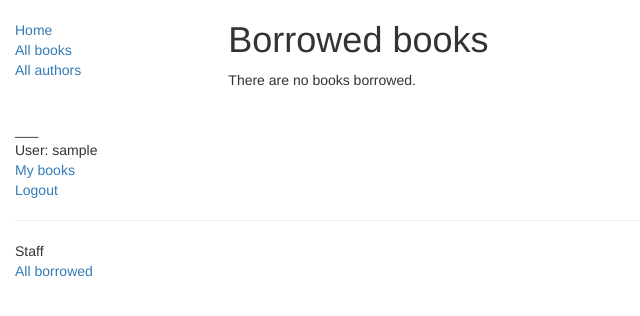
After one commit to Rokyl/locallibrary, a Django app: a page that uses locallibrary/catalog/templates/base_generic.html in a window 1280 px wide. The commit adds this page. Shown: the top 316 px of the page, without its empty margins (0-640 px from the left). Run offline with Django 3.2, Linux system fonts and the light colour scheme; the visitor is signed in with stand-in values (Sample User, id 1); data that the repository does not hold is empty; some libraries are stand-ins or nearby versions.

Commit message:
User permissions

```diff
--- a/locallibrary/catalog/templates/base_generic.html
+++ b/locallibrary/catalog/templates/base_generic.html
@@ -61,7 +61,13 @@
      <li><a href="{% url 'login'%}?next={{request.path}}">Login</a></li>
    {% endif %}
   </ul>
-
+    <ul class="sidebar-nav">
+    {% if user.is_superuser %}
+    <hr>
+        <li>Staff</li>
+         <li><a href="{% url 'staff-borrowed' %}">All borrowed</a></li>
+    {% endif %}
+    </ul>
 </div>
 </body>
 </html>
--- /dev/null
+++ b/locallibrary/catalog/templates/catalog/bookinstance_list_borrowed_staff.html
@@ -0,0 +1,20 @@
+{% extends "base_generic.html" %}
+
+{% block content %}
+    <h1>Borrowed books</h1>
+
+    {% if bookinstance_list %}
+        <ul>
+
+            {% for bookinst in bookinstance_list %}
+                <li class="{% if bookinst.is_overdue %}text-danger{% endif %}">
+                    <a href="{% url 'book-detail' bookinst.book.pk %}">{{ bookinst.book.title }}</a>
+                    ({{ bookinst.due_back }}) - {{ bookinst.borrower }}
+                </li>
+            {% endfor %}
+        </ul>
+
+    {% else %}
+        <p>There are no books borrowed.</p>
+    {% endif %}
+{% endblock %}
--- a/locallibrary/catalog/urls.py
+++ b/locallibrary/catalog/urls.py
@@ -11,4 +11,5 @@ urlpatterns = [
 ]
 urlpatterns += [
     url(r'^mybooks/$', views.LoanedBooksByUserListView.as_view(), name='my-borrowed'),
+    url(r'^allbooks/$', views.LoanedBooksByAll.as_view(), name='staff-borrowed')
 ]
--- a/locallibrary/catalog/views.py
+++ b/locallibrary/catalog/views.py
@@ -65,3 +65,13 @@ class LoanedBooksByUserListView(LoginRequiredMixin,generic.ListView):
 
     def get_queryset(self):
         return BookInstance.objects.filter(borrower=self.request.user).filter(status__exact='o').order_by('due_back')
+
+from django.contrib.auth.mixins import PermissionRequiredMixin
+
+class LoanedBooksByAll(PermissionRequiredMixin, generic.ListView):
+    permission_required = "catalog.can_mark_returned"
+    model = BookInstance
+    template_name = 'catalog/bookinstance_list_borrowed_staff.html'
+    paginate_by = 10
+    def get_queryset(self):
+        return BookInstance.objects.filter(status__exact='o').order_by('due_back')
```
